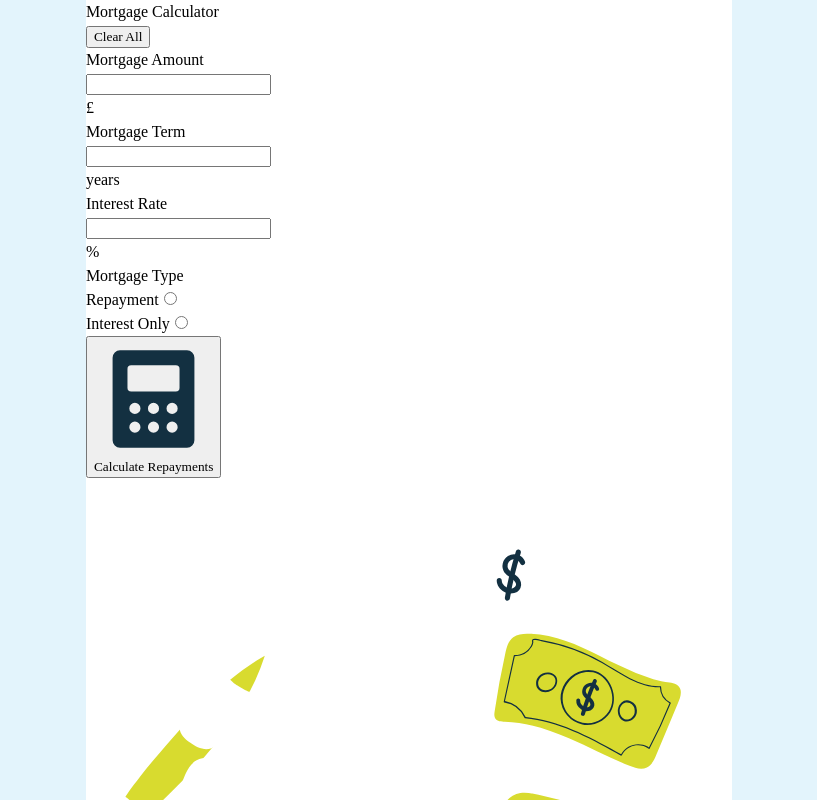
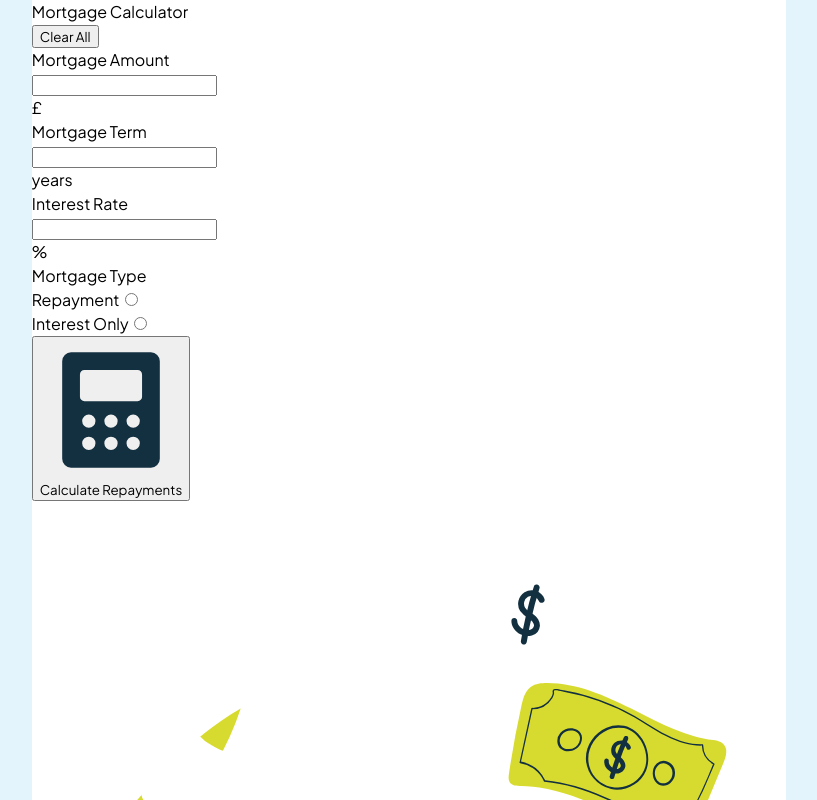
Before and after one commit to VenusY/frontend-mentor-mortgage-repayment-calculator, a React app: page / in a window 1280 px wide. Shown: the top 800 px of the page, without its empty margins (231-1048 px from the left). Built offline with nearby package versions, Linux system fonts and the light colour scheme.

Commit message:
Add Plus Jakarta Sans font and apply to body element

```diff
--- a/src/styles/scss/App.scss
+++ b/src/styles/scss/App.scss
@@ -1,3 +1,8 @@
+@font-face {
+  font-family: 'Plus Jakarta Sans';
+  src: url('../../assets/fonts/PlusJakartaSans-VariableFont_wght.ttf');
+}
+
 :root {
   --white: #fff;
   --light-blue: #e3f4fc;
@@ -8,6 +13,8 @@
   --slate-500: #6b94a8;
   --slate-700: #4e6e7e;
   --slate-900: #122f3f;
+
+  --ff-main: 'Plus Jakarta Sans', sans-serif;
 }
 
 body {
@@ -16,6 +23,7 @@ body {
   align-items: center;
   min-height: 100vh;
   background: var(--light-blue);
+  font-family: var(--ff-main);
 }
 
 .calculator {
```
